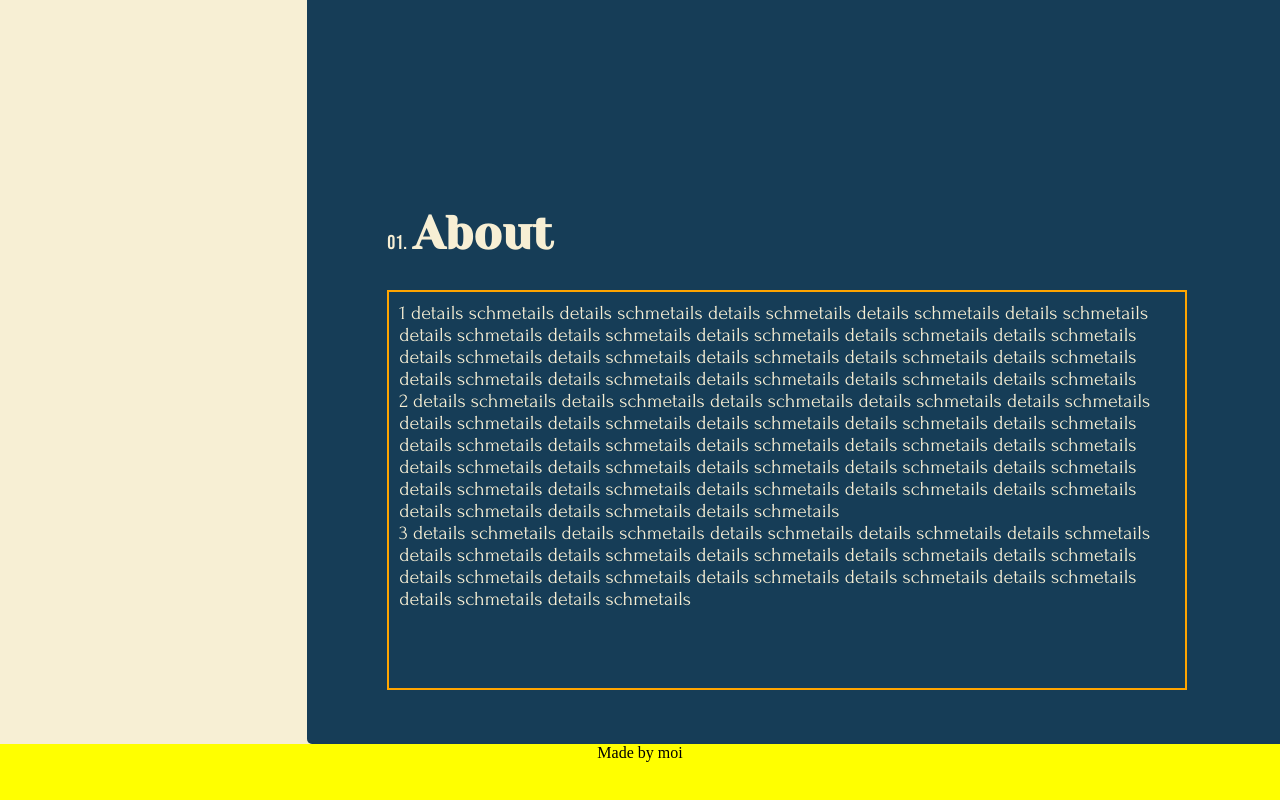
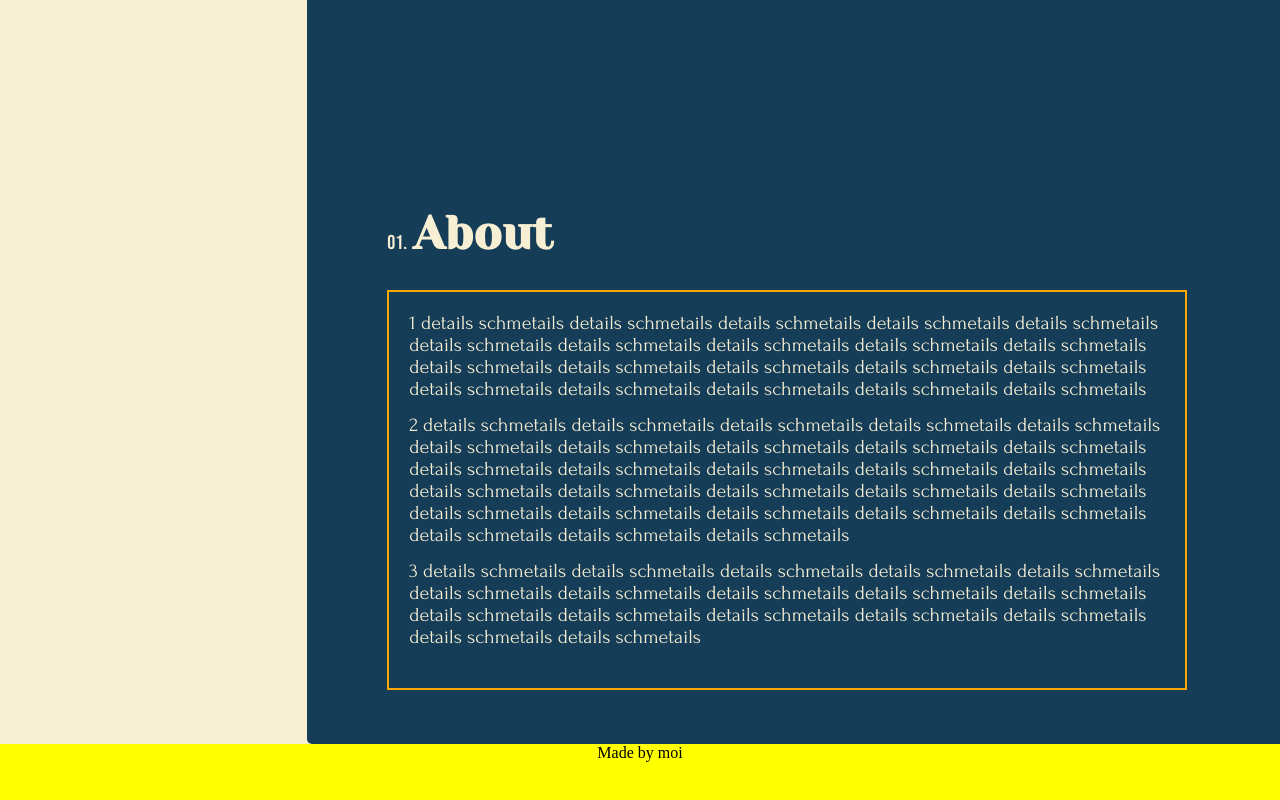
Before and after one commit to cynthem/portfolio, a React app: page / in a window 1280 px wide. Shown: the part 576-1376 px from the top of the page. Built offline with nearby package versions, Linux system fonts and the light colour scheme; the HTML template or start-up script is replaced by a standard one.

Commit message:
Add intro paragraph styles

```diff
--- a/src/sass/components/_About.scss
+++ b/src/sass/components/_About.scss
@@ -81,6 +81,9 @@
         width: 800px;
         height: 400px;
         border: 2px solid $color-orange;
-        padding: 10px;
+        padding: 20px;
+        > p {
+            margin-bottom: 14px;
+        }
     }
 }
```
Also changed, not shown: 1 other file (tests, documents, lock files or other folders).
